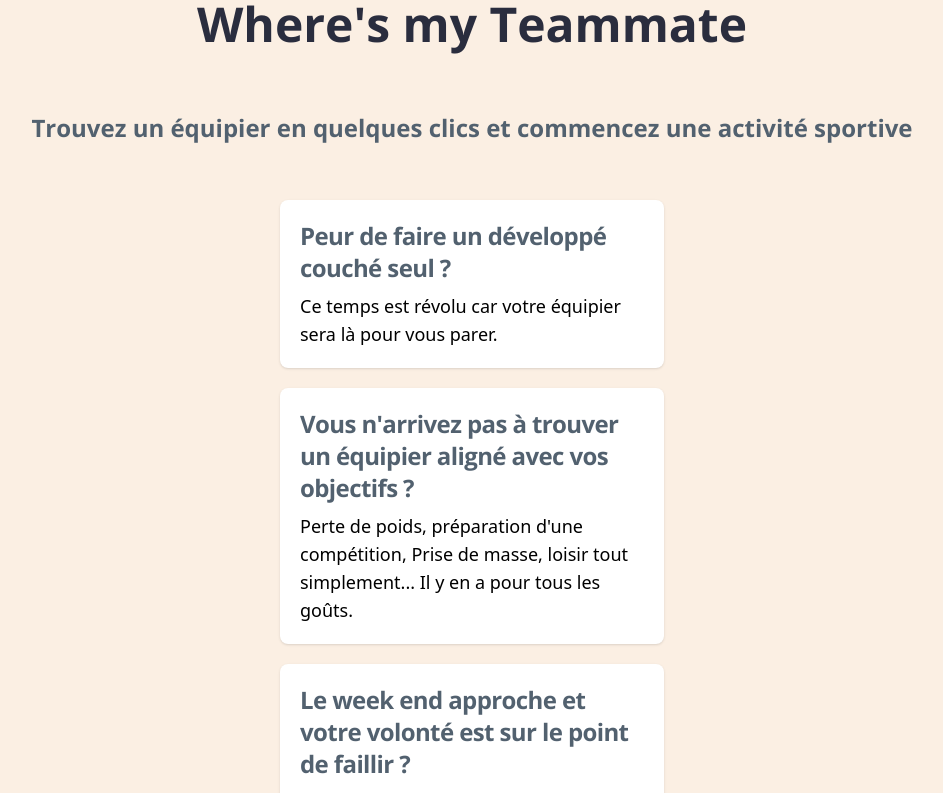
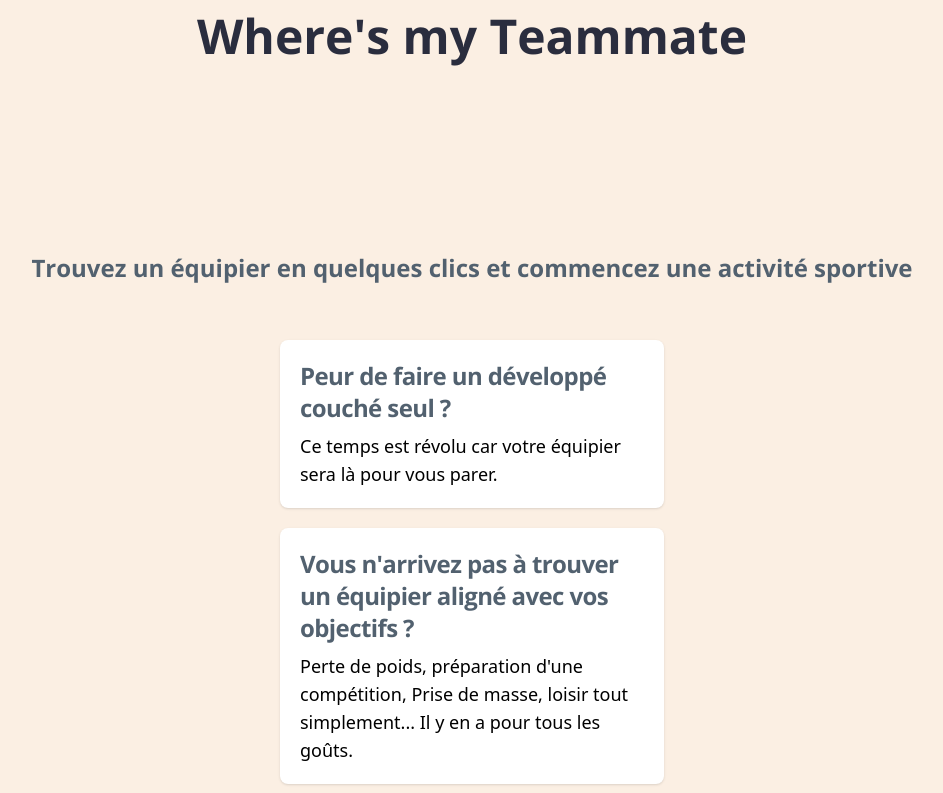
Before and after one commit to DamienDeSousa/wheres-my-bro, a Next.js app: page / in a window 1280 px wide. Shown: the top 793 px of the page, without its empty margins (168-1111 px from the left). Built offline with nearby package versions, Linux system fonts and the light colour scheme; no server answers.

Commit message:
# responsive expired form design

```diff
--- a/app/layout.tsx
+++ b/app/layout.tsx
@@ -14,13 +14,13 @@ export default async function RootLayout({ children }: { children: React.ReactNo
   return (
     <html lang="fr" className={`${openSans.variable}`}>
       <NextAuthProvider>
-        <body className="min-h-screen w-screen lg:flex lg:flex-col lg:items-center lg:justify-center">
-          <header className="mb-14 px-2 flex flex-col gap-3 md:px-10">
+        <body className="min-h-screen w-screen pt-3 lg:flex lg:flex-col lg:items-center lg:gap-32">
+          <header className="mb-14 px-2 flex flex-col gap-3 md:max-w-3xl lg:max-w-5xl xl:max-w-8xl">
             <h1 className="text-center">Where's my Teammate</h1>
             <Menu />
           </header>
           <main className="flex items-center justify-center w-full">
-            <div className="px-2 pb-4 w-full md:px-10">{children}</div>
+            <div className="px-2 pb-4 w-full md:max-w-3xl lg:max-w-5xl xl:max-w-8xl">{children}</div>
           </main>
         </body>
       </NextAuthProvider>
--- a/components/forms/profile.forms.components.tsx
+++ b/components/forms/profile.forms.components.tsx
@@ -15,8 +15,6 @@ interface IProfileForm {
 
 export const ProfileForm = (params: IProfileForm) => {
   const { onSubmit, defaultValues } = params
-
-  console.log(defaultValues)
 
   const {
     register,
@@ -36,7 +34,7 @@ export const ProfileForm = (params: IProfileForm) => {
   const formatedEndDate = formatDateForDatetimeInput(new Date(startDate) || new Date())
 
   return (
-    <form onSubmit={handleSubmit(onSubmit)} className="flex flex-col gap-5">
+    <form onSubmit={handleSubmit(onSubmit)} className="flex flex-col gap-5 w-full">
       <div>
         <Input type="text" formLabel="Ville" {...register('town')} placeholder="Paris" error={errors.town} />
       </div>
@@ -88,7 +86,9 @@ export const ProfileForm = (params: IProfileForm) => {
       <div>
         <Input type="text" formLabel="Contact" placeholder="" {...register('contact')} error={errors.contact} />
       </div>
-      <Button type="submit">Trouver mon équipier</Button>
+      <div className="w-full flex justify-center">
+        <Button type="submit">Trouver mon équipier</Button>
+      </div>
     </form>
   )
 }
--- a/components/menus/menu.components.tsx
+++ b/components/menus/menu.components.tsx
@@ -11,7 +11,7 @@ export const Menu = () => {
   return (
     <>
       {session?.user && (
-        <div className="flex gap-2">
+        <div className="flex justify-center gap-2">
           <Button variant={EButtonVariation.LINK} onClick={() => router.push('/profile')}>
             Profil
           </Button>
--- a/tailwind.config.js
+++ b/tailwind.config.js
@@ -9,7 +9,11 @@ module.exports = {
     './src/**/*.{js,ts,jsx,tsx,mdx}',
   ],
   theme: {
-    extend: {},
+    extend: {
+      maxWidth: {
+        '8xl': '120rem',
+      },
+    },
   },
   plugins: [],
 }
```
